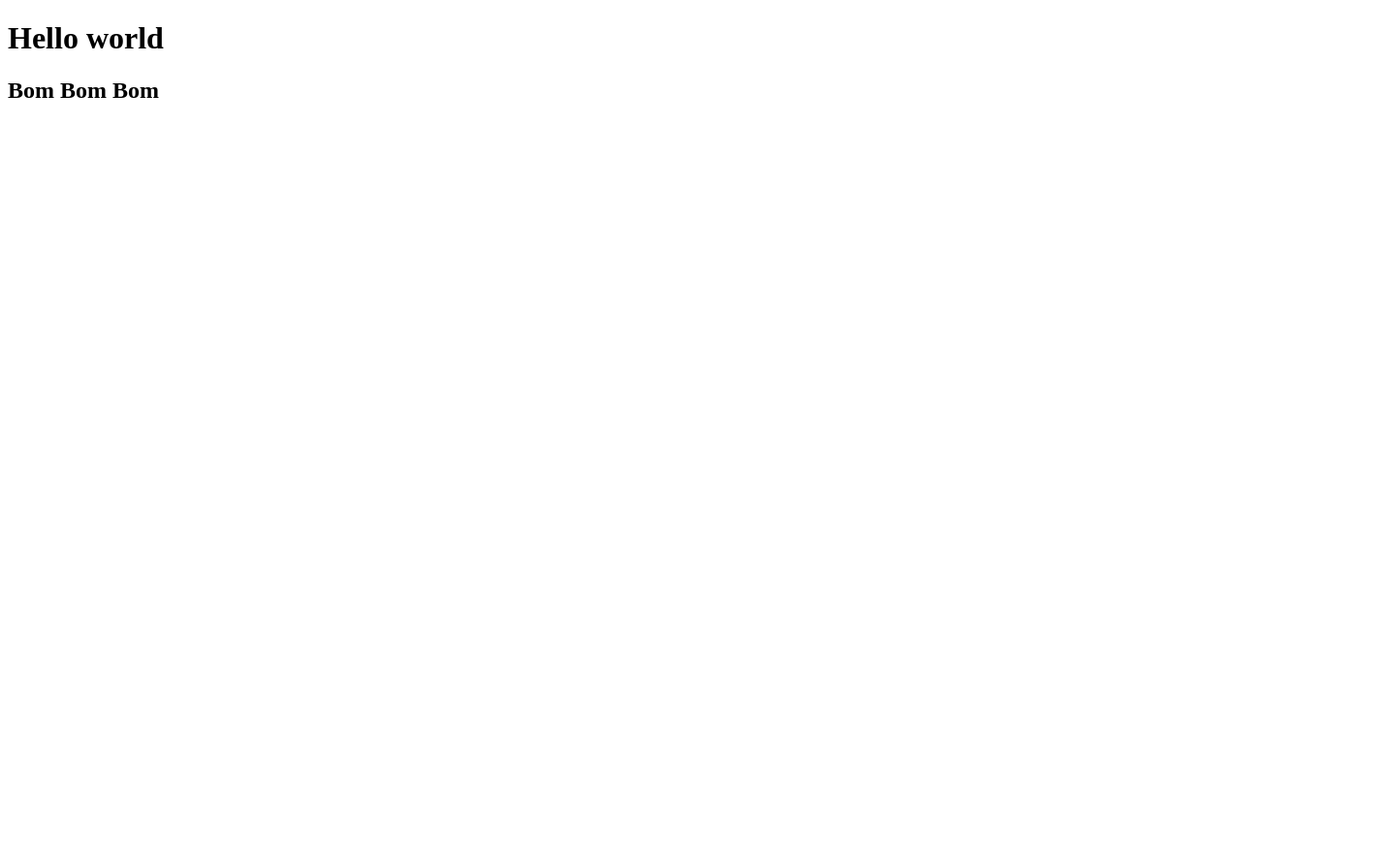
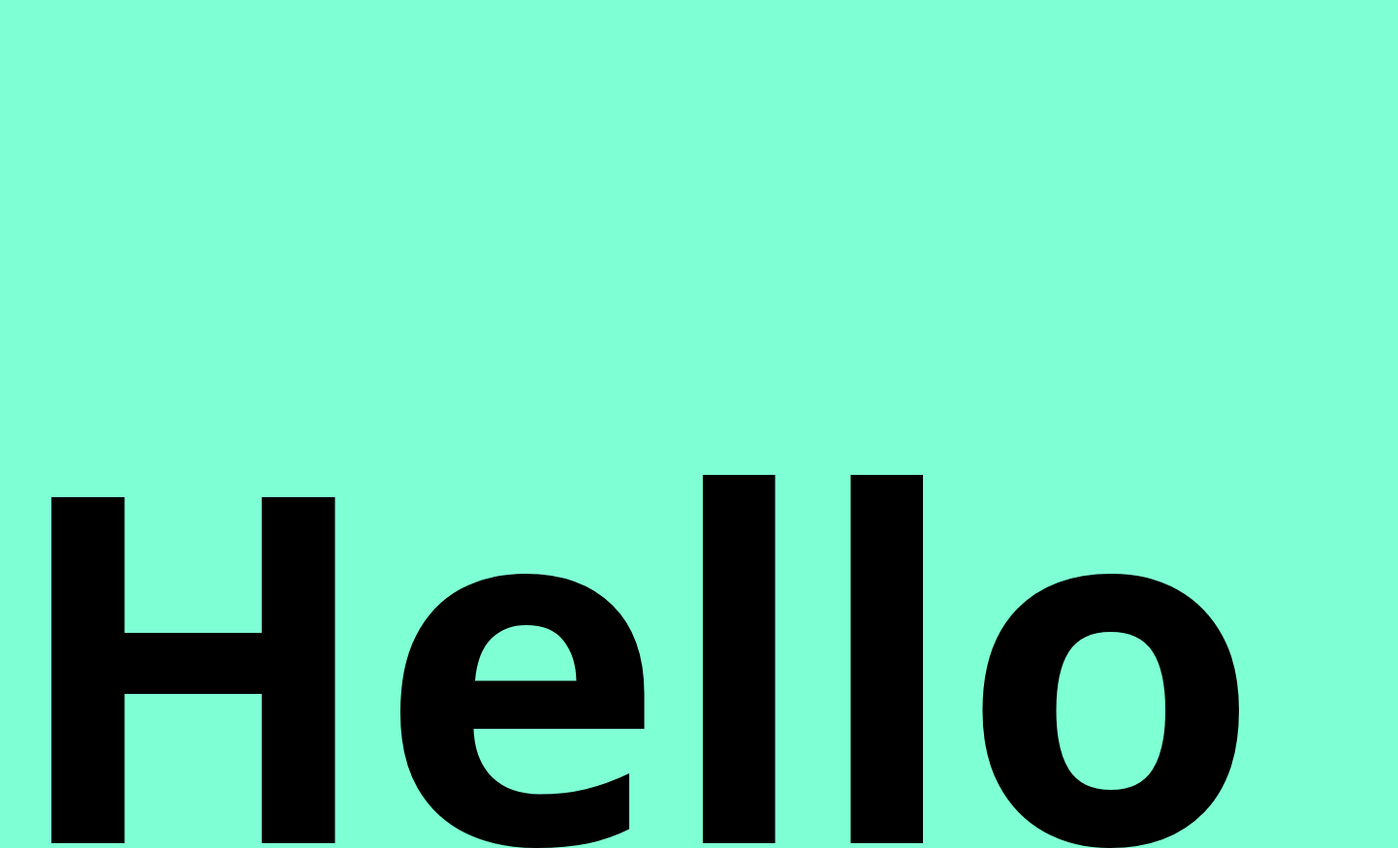
Before and after one commit to LuaMoura/teste_1, a plain HTML site: page index.html in a window 1280 px wide. Shown: the top 875 px of the page at 97% size, 1442 px wide, since content can reach past the window. Before the commit the page ends 800 px from the top, so only its background shows below. Drawn offline with Linux system fonts and the light colour scheme.

Commit message:
criei um css

```diff
--- a/index.html
+++ b/index.html
@@ -4,6 +4,7 @@
     <meta charset="UTF-8">
     <meta name="viewport" content="width=device-width, initial-scale=1.0">
     <title>Teste GitHub</title>
+    <link rel="stylesheet" href="style.css">
 </head>
 <body>
     <h1>Hello world</h1>
--- /dev/null
+++ b/style.css
@@ -0,0 +1,8 @@
+* {
+    background-color: aquamarine;
+    font-family: 'Segoe UI', Tahoma, Geneva, Verdana, sans-serif;
+}
+
+h1{
+    font-size: 500px;
+}
```
